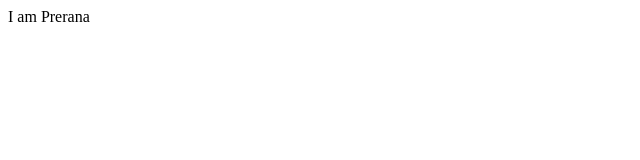
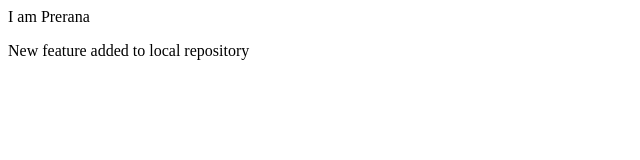
Before and after one commit to preranaxnaik/local-repository, a plain HTML site: page index.html in a window 1280 px wide. Shown: the whole page, without its empty margins (0-640 px from the left). Drawn offline with Linux system fonts and the light colour scheme.

Commit message:
Made changes to feature1

```diff
--- a/index.html
+++ b/index.html
@@ -1 +1,2 @@
 <p>I am Prerana</p>
+<p>New feature added to local repository</p>
```
